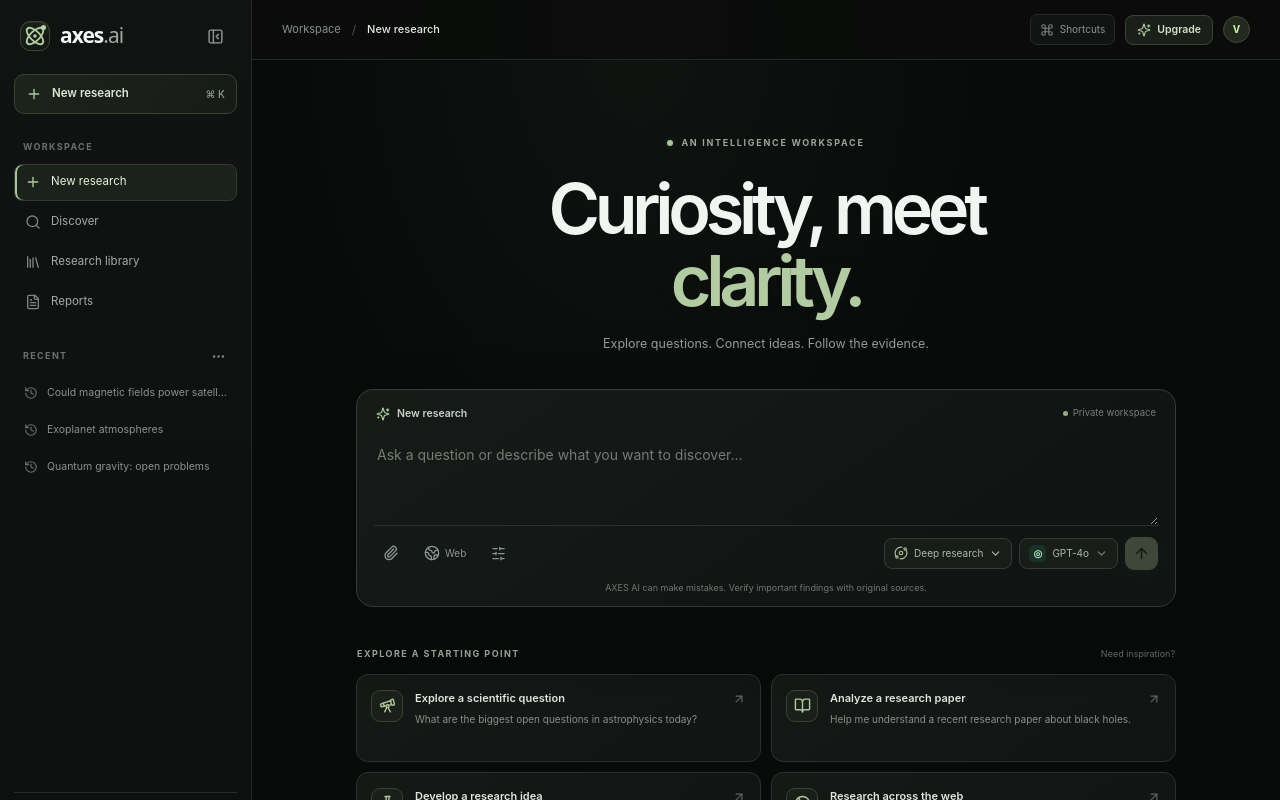
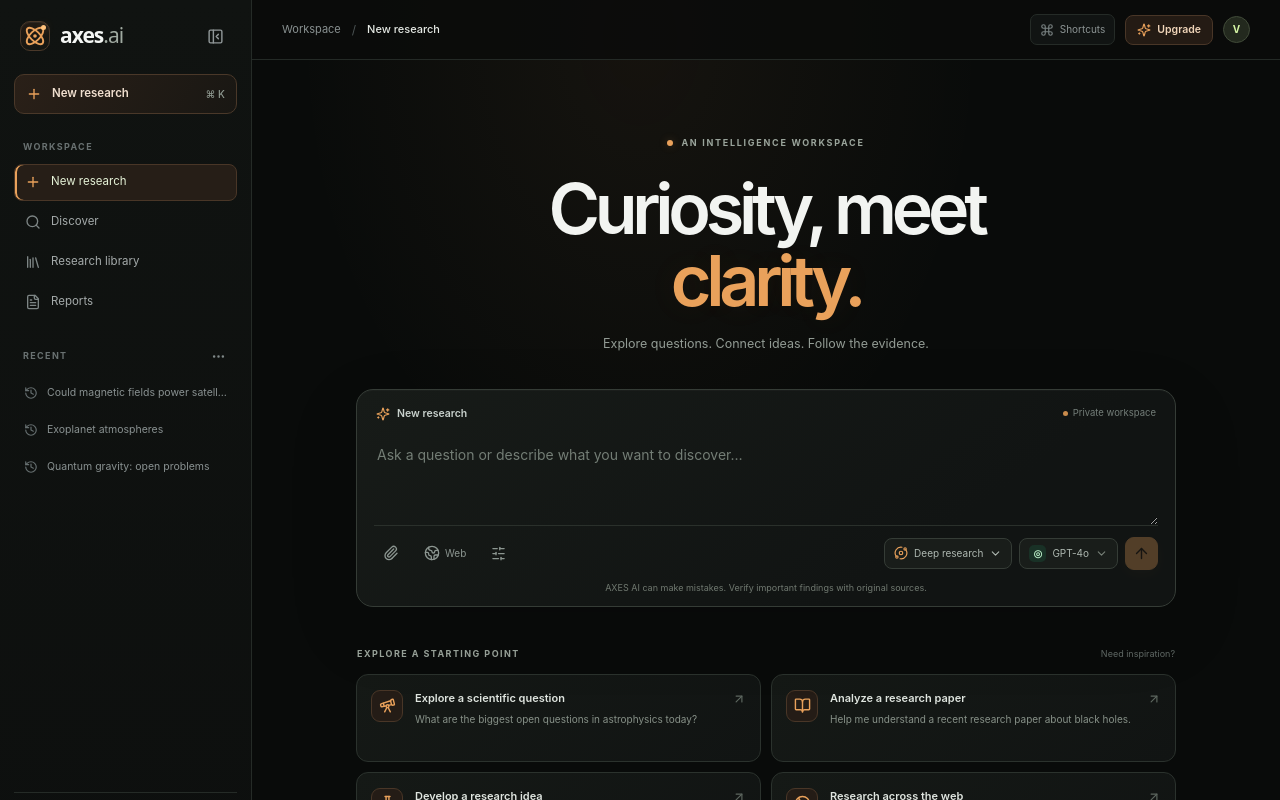
Before and after one commit to shamikghosh187-ux/API-Flow, a Next.js app: page / in a window 1280 px wide. Shown: the top 800 px of the page. Built offline with nearby package versions, Linux system fonts and the light colour scheme.

Commit message:
Change AXES AI accent to warm orange

```diff
--- a/src/app/globals.css
+++ b/src/app/globals.css
@@ -110,3 +110,28 @@ button:focus-visible,textarea:focus-visible{outline-color:#a9c49a}
 .session-star:hover{color:#a9c49a}
 .upgrade-button{background:#1a2019;border-color:#394536;color:#d3dfca}.upgrade-button svg{color:#a9c49a}.upgrade-button:hover{background:#222a20}
 @media(prefers-reduced-motion:reduce){.suggestion-card:hover{transform:none}}
+
+
+/* AXES AI warm-orange accent refresh */
+:root{--green:#e9a15b;--green-dim:#cf8745;--accent-sage:#e9a15b}
+button:focus-visible,textarea:focus-visible{outline-color:#e9a15b}
+.axes-app{background:radial-gradient(ellipse at 50% 4%,rgba(233,161,91,.055),transparent 38%),#090b0a}
+.axes-brand>span:last-child>span{color:#e9a15b}
+.axes-brand>span:last-child .brand-ai{color:#a0aaa1!important}
+.axes-symbol{color:#e9a15b;border-color:#4a3829;background:linear-gradient(145deg,#241b14,#111512)}
+.axes-symbol i{background:#ffc27c;box-shadow:0 0 8px #e9a15b55}
+.new-research{color:#f0dfcf;border-color:#4a3829;background:linear-gradient(120deg,#2a2018,#191713)}.new-research>svg{color:#e9a15b}.new-research:hover{background:#33251a;border-color:#65472f}
+.nav-item.active{background:#261e17;border-color:#493627;box-shadow:inset 2px 0 #e9a15b}.nav-item.active svg{color:#e9a15b}
+.status-dot,.footer-dot{background:#e9a15b;box-shadow:0 0 8px #e9a15b40}
+.welcome-title h1 em{color:#e9a15b;text-shadow:0 0 32px #e9a15b12}
+.composer-label svg{color:#e9a15b}.private-label span{background:#c98b4c}
+.mode-select svg:first-child{color:#e9a15b}
+.model-menu>button>svg{color:#e9a15b}
+.send-button,.session-composer>button{border-color:#e9a15b;background:#e9a15b;color:#24170d;box-shadow:0 4px 14px #e9a15b18}
+.send-button:hover:not(:disabled),.session-composer>button:hover:not(:disabled){background:#f5b777}
+.suggestion-card:hover .suggestion-arrow,.suggestion-heading button:hover{color:#e9a15b}
+.suggestion-icon{background:#241c16;border-color:#493627;color:#e9a15b}
+.session-icon,.placeholder-icon{color:#e9a15b;border-color:#493627;background:#211a14}
+.session-placeholder button{color:#f0d5b9;border-color:#493627;background:#241b14}
+.session-star:hover{color:#e9a15b}
+.upgrade-button{background:#241b14;border-color:#493627;color:#f0d5b9}.upgrade-button svg{color:#e9a15b}.upgrade-button:hover{background:#302116}
```
